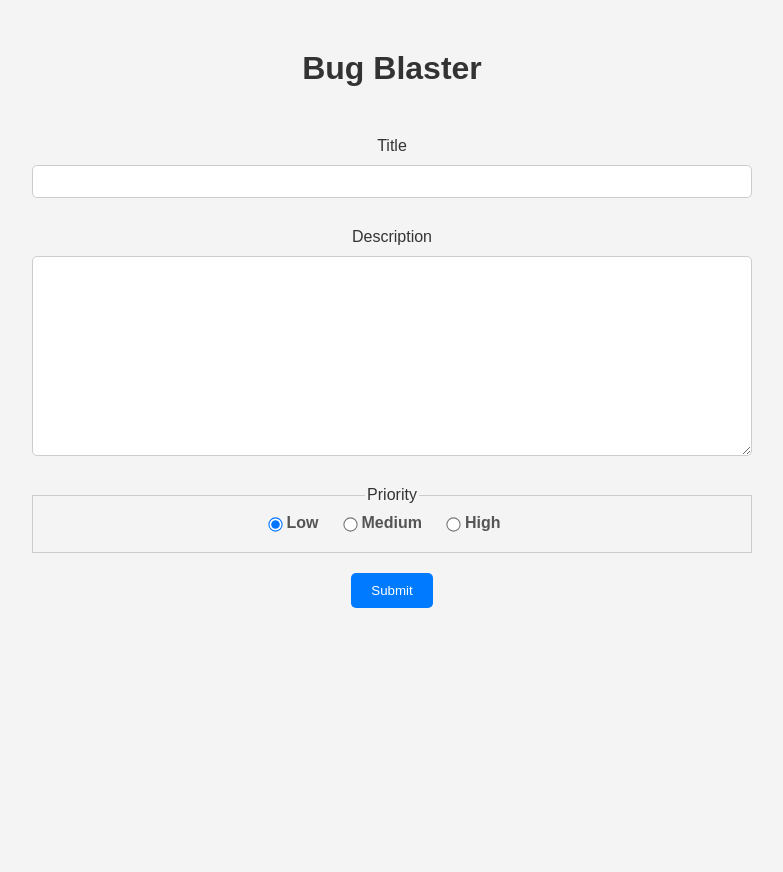
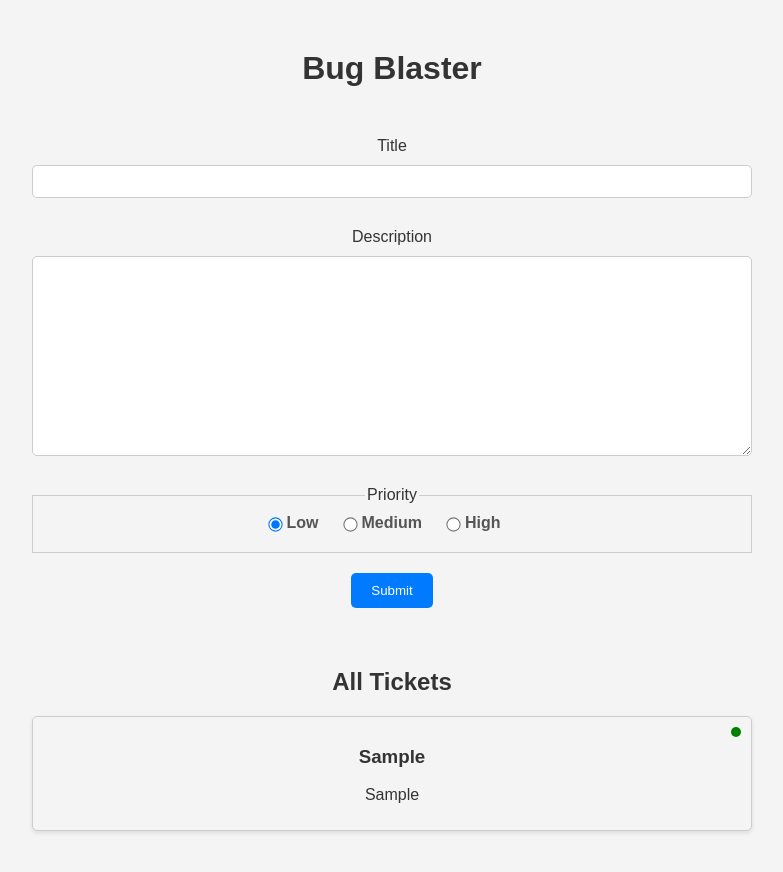
Before and after one commit to Webster523/bug-blaster, a React (Create React App) app: page / in a window 1280 px wide. Both pictures are taken after typing "Sample", "Sample" into the empty fields and a click on the button "Submit". Shown: the top 872 px of the page, without its empty margins (248-1031 px from the left). Before the commit the page ends 800 px from the top, so only its background shows below. Built offline with nearby package versions, Linux system fonts and the light colour scheme.

Commit message:
creating the TicketList component and conditional rendering

```diff
--- a/src/App.js
+++ b/src/App.js
@@ -3,6 +3,7 @@ import "./styles.css";
 import TicketForm from "./components/TicketForm";
 import ticketReducer from "./reducers/ticketReducer";
 import {useReducer} from "react";
+import TicketList from "./components/TicketList";
 
 function App() {
     const initialState = {
@@ -15,6 +16,13 @@ function App() {
             <div className="container">
                 <h1>Bug Blaster</h1>
                 <TicketForm dispatch={dispatch}/>
+
+                {state.tickets.length > 0 &&
+                    <div className="results">
+                        <h2>All Tickets</h2>
+                        <TicketList tickets={state.tickets} dispatch={dispatch}/>
+                    </div>
+                }
             </div>
         </div>
     );
--- /dev/null
+++ b/src/components/TicketList.jsx
@@ -0,0 +1,11 @@
+import React from 'react'
+import TicketItem from "./TicketItem";
+
+const TicketList = ({tickets, dispatch}) => {
+    return (
+        <div className="ticket-list">
+            {tickets.map(ticket => <TicketItem key={ticket.id} ticket={ticket} dispatch={dispatch} />)}
+        </div>
+    )
+}
+export default TicketList
```
